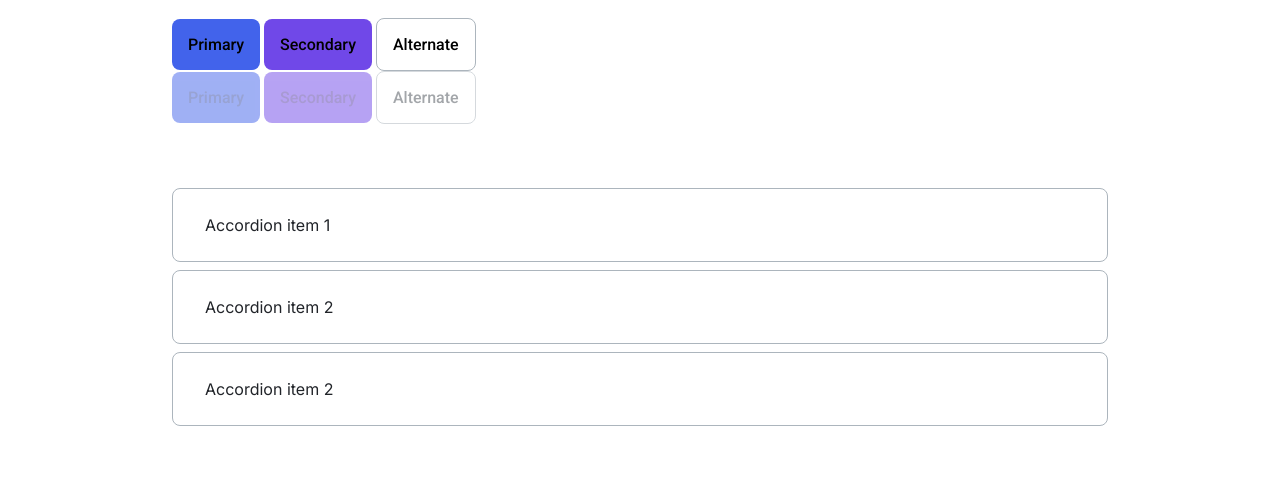
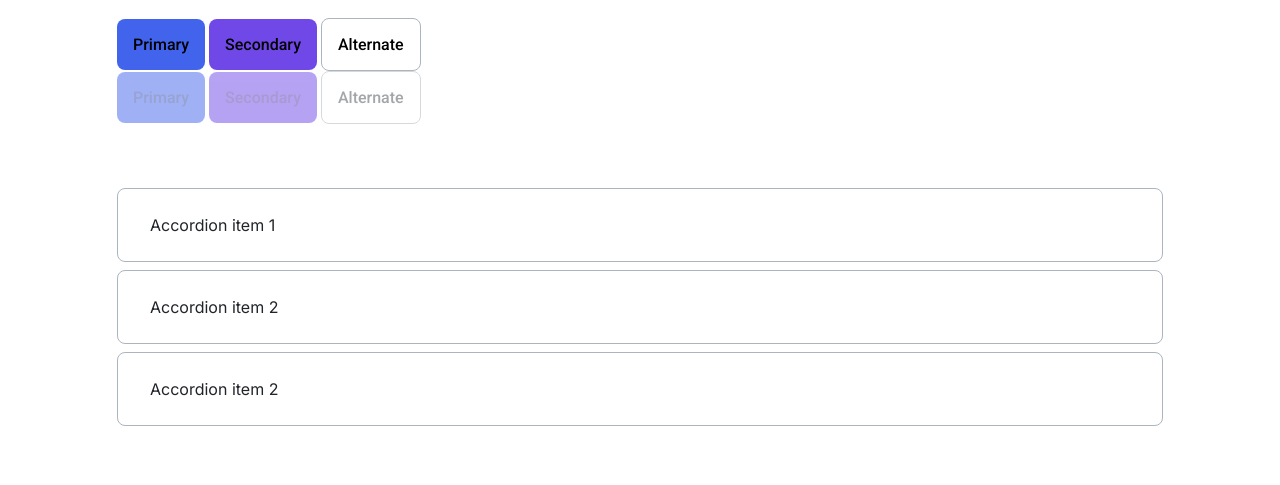
Before and after one commit to js-tasks-ru/htmlcss-20210513_dmitriy79, a website: page index.html in a window 1280 px wide. Shown: the part 174-659 px from the top of the page. Drawn offline with Linux system fonts and the light colour scheme.

Commit message:
Use 1110px width.

```diff
--- a/components/page/page.css
+++ b/components/page/page.css
@@ -1,5 +1,5 @@
 .page {
-    max-width: 1000px;
+    max-width: 1110px;
     margin: 0px auto;
 }
 
```
